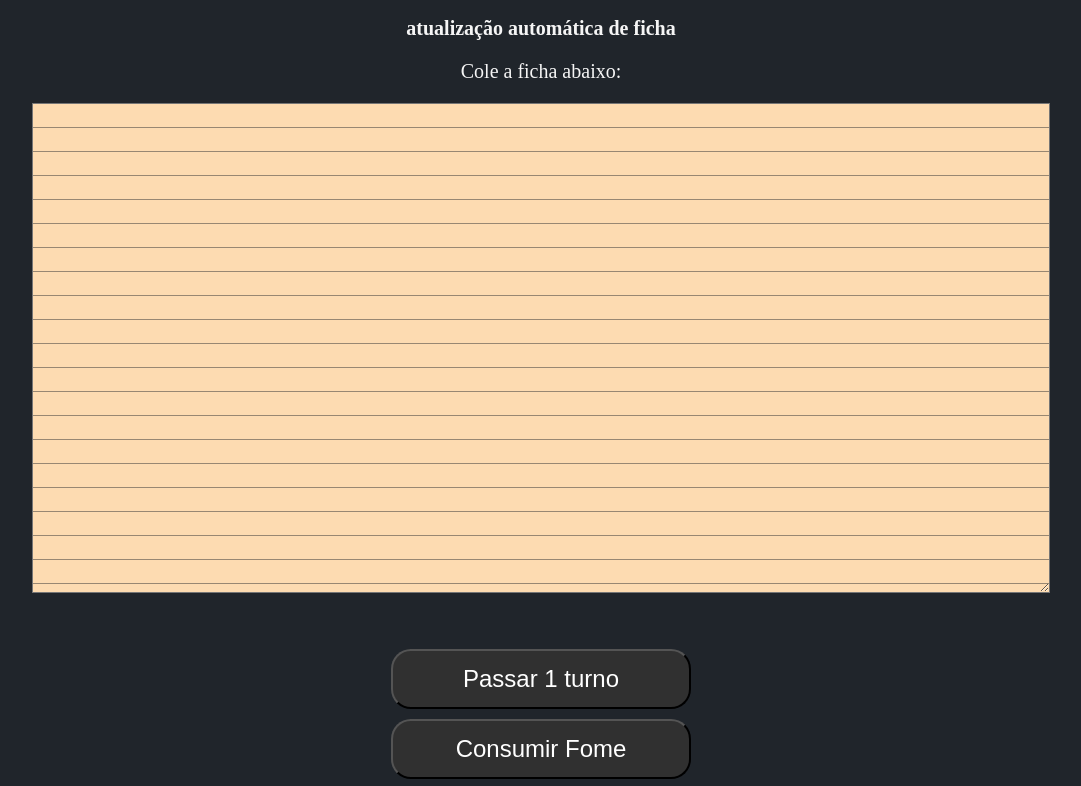
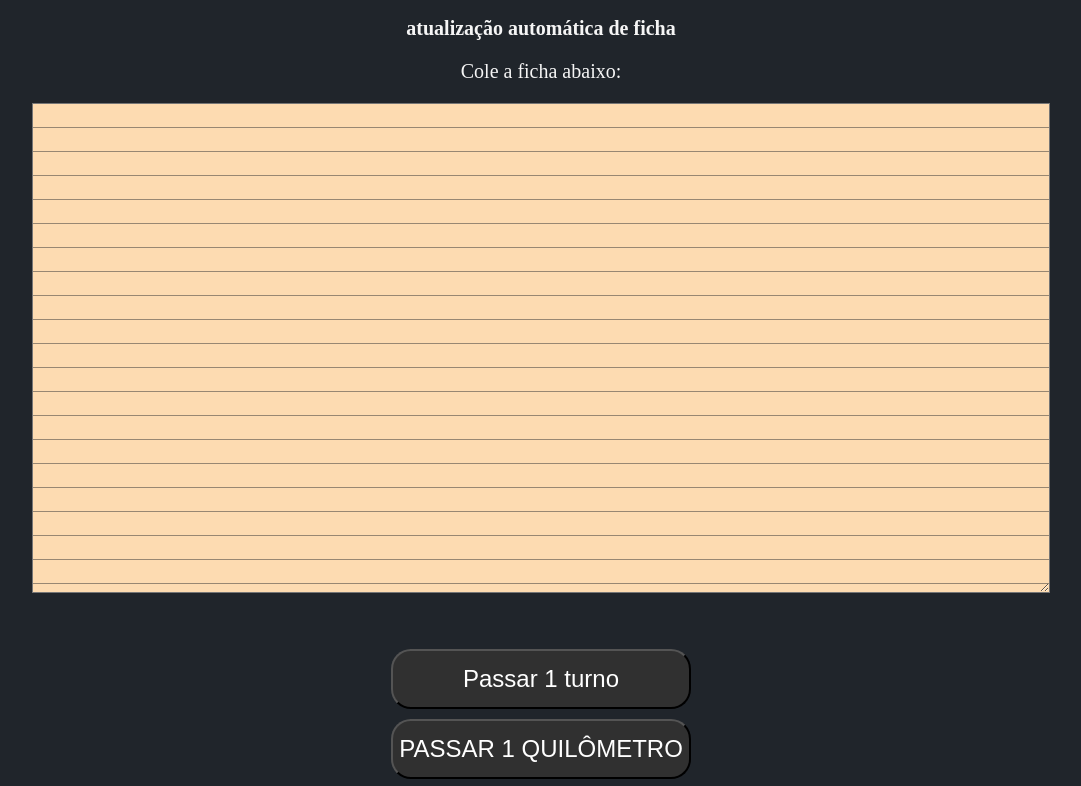
Before and after one commit to errico1543/RPGinterpretator, a plain HTML site: page index.html in a window 1280 px wide. Shown: the top 786 px of the page, without its empty margins (99-1180 px from the left). Drawn offline with Linux system fonts and the light colour scheme.

Commit message:
Update index.html

```diff
--- a/index.html
+++ b/index.html
@@ -22,6 +22,7 @@
 <br><br>
 
 <button class="Buton" onclick="passarTurno()">Passar 1 turno</button>
+<button class="Buton" onclick="passarTurno(), comer(), beber()">PASSAR 1 QUILÔMETRO</button>
 <button class="Buton" onclick="comer()">Consumir Fome</button>
 <button class="Buton" onclick="beber()">Consumir Sede</button>
 <button class="Buton" onclick="exportarFichaRPG()">Exportar Ficha (.rpg)</button>
```
